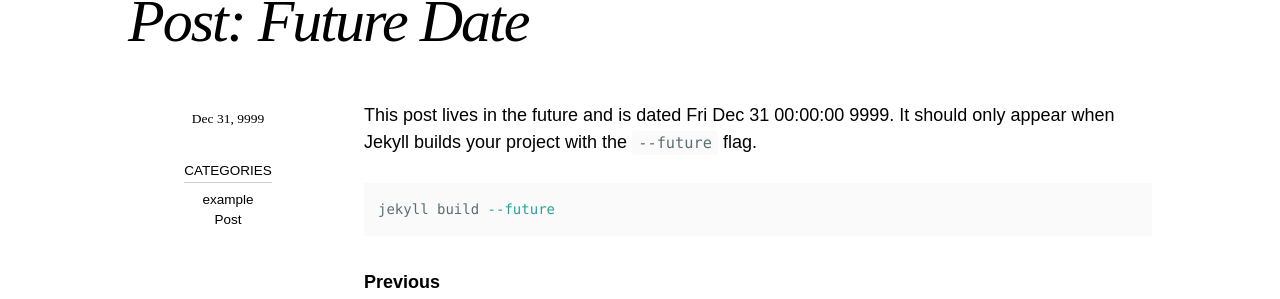
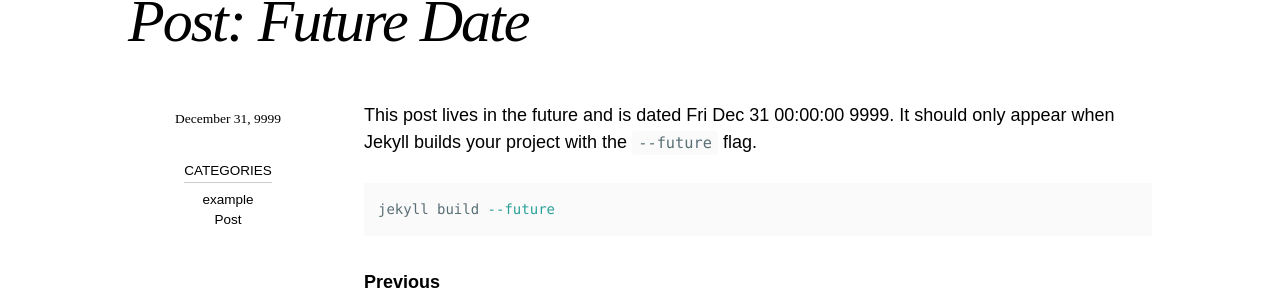
Before and after one commit to FoxerCoeee/FoxerCoeee, a Jekyll site: the page built from example/_posts/2010-10-25-post-future-date.md, in a window 1280 px wide. Shown: the part 382-681 px from the top of the page. Built offline with Jekyll 4.4.1, drawn with Linux system fonts in a browser that asks for light colours; nearby versions of some CDN libraries; our own code applies the rules of GitHub Pages for plain Markdown files.

Commit message:
Alter default `date_format`

```diff
--- a/_includes/page-date.html
+++ b/_includes/page-date.html
@@ -1,4 +1,4 @@
 <time class="page-date" datetime="{{ page.date | date_to_xmlschema }}">
-  {% assign date_format = site.date_format | default: "%b %-d, %Y" %}
+  {% assign date_format = site.date_format | default: "%B %-d, %Y" %}
   {{ page.date | date: date_format }}
 </time>
--- a/example/_config.yml
+++ b/example/_config.yml
@@ -19,7 +19,7 @@ description: "A simple and clean theme for words and pictures."
 baseurl: "/example"  # the subpath of your site, e.g. "/blog"
 url: # the base hostname & protocol for your site e.g. "https://mmistakes.github.io"
 logo: "/images/site-logo.png" # path of site logo, e.g. "/assets/images/logo.png"
-date_format: "%b %-d, %Y"
+date_format: "%B %-d, %Y"
 read_time: true
 words_per_minute: 200
 search: true
```
